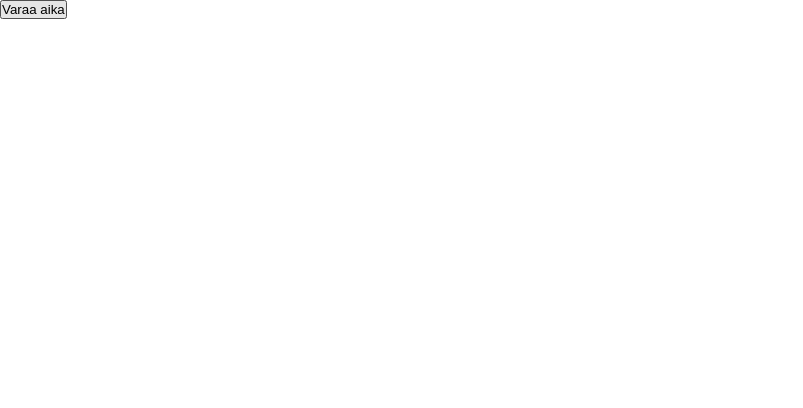
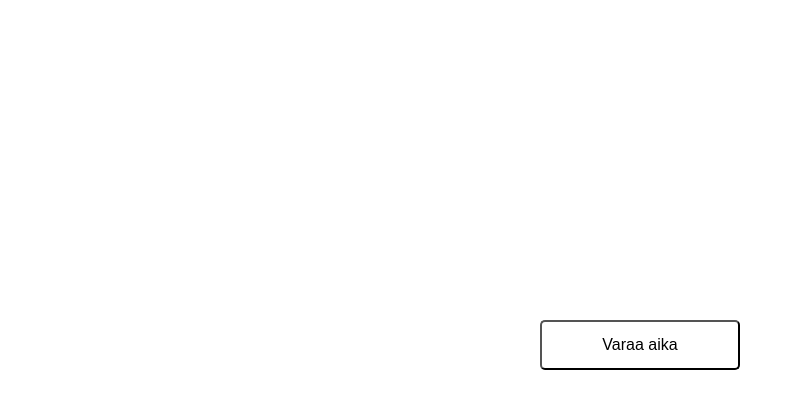
Before and after one commit to Agrinsadon/7auto, a Next.js app in the folder frontend/: page / in a window 1280 px wide. Shown: the top 408 px of the page, without its empty margins (0-803 px from the left). Built offline with nearby package versions, Linux system fonts and the light colour scheme.

Commit message:
added props for book button component and updated styles

```diff
--- a/frontend/src/app/component/buttons/bookbutton.css
+++ b/frontend/src/app/component/buttons/bookbutton.css
@@ -0,0 +1,16 @@
+.book-button-container {
+    margin: 20rem auto;
+    display: flex;
+    justify-content: center;
+    align-items: center;
+}
+
+.book-button {
+    width: 200px;
+    height: 50px;
+    background-color: #fff;
+    border-color: black;
+    border-radius: 5px;
+    font-size: 16px;
+    cursor: pointer;
+}
--- a/frontend/src/app/component/buttons/bookbutton.tsx
+++ b/frontend/src/app/component/buttons/bookbutton.tsx
@@ -1,24 +1,19 @@
 "use client";
-import { useState } from "react";
 import "./bookbutton.css";
-import BookingFrame from "../bookframe/bookingframe";
 
-const BookButton = () => {
-    const [showFrame, setShowFrame] = useState(false);
+interface BookButtonProps {
+  onClick: () => void;
+  onText ?: string;
+}
 
-    const handleClick = () => {
-        setShowFrame(true); // show the booking frame
-    };
 
-    return (
-        <div className="book-button-container">
-            <button className="book-button" onClick={handleClick}>
-                <span className="button-text">Varaa aika</span>
-            </button>
 
-            {showFrame && <BookingFrame />}
-        </div>
-    );
-};
-
-export default BookButton;
+export default function BookButton({ onClick, onText }: BookButtonProps) {
+  return (
+    <div className="book-button-container">
+      <button className="book-button" onClick={onClick}>
+        <span className="button-text">{onText}</span>
+      </button>
+    </div>
+  );
+}
--- a/frontend/src/app/page.tsx
+++ b/frontend/src/app/page.tsx
@@ -1,10 +1,19 @@
-import React from 'react';
-import BookButton from './component/buttons/bookbutton';
+"use client";
+import React, { useState } from "react";
+import BookButton from "./component/buttons/bookbutton";
+import BookingFrame from "./component/bookframe/bookingframe";
 
 export default function Home() {
-  return (
-    <div>
-      <BookButton />
-    </div>
-  );
+    const [showFrame, setShowFrame] = useState(false);
+
+    const handleClick = () => {
+        setShowFrame(true);
+    };
+
+    return (
+        <div>
+            <BookButton onClick={handleClick} onText="Varaa aika" />
+            {showFrame && <BookingFrame />}
+        </div>
+    );
 }
```
